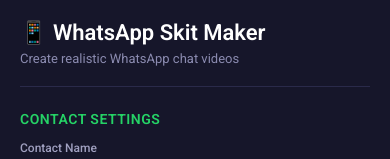
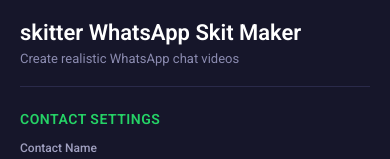
Before and after one commit to 0788178984/whatsappSkit, a website: page index.html in a window 390 px wide. Shown: the top 159 px of the page. Drawn offline with nearby package versions, Linux system fonts and the light colour scheme; no server answers.

Commit message:
Replace phone emoji with 'skitter' in header

```diff
--- a/index.html
+++ b/index.html
@@ -22,7 +22,7 @@
     <!-- Sidebar: Editor -->
     <div class="editor-panel">
       <div class="panel-header">
-        <h1>📱 WhatsApp Skit Maker</h1>
+        <h1>skitter WhatsApp Skit Maker</h1>
         <p>Create realistic WhatsApp chat videos</p>
       </div>
 
```
